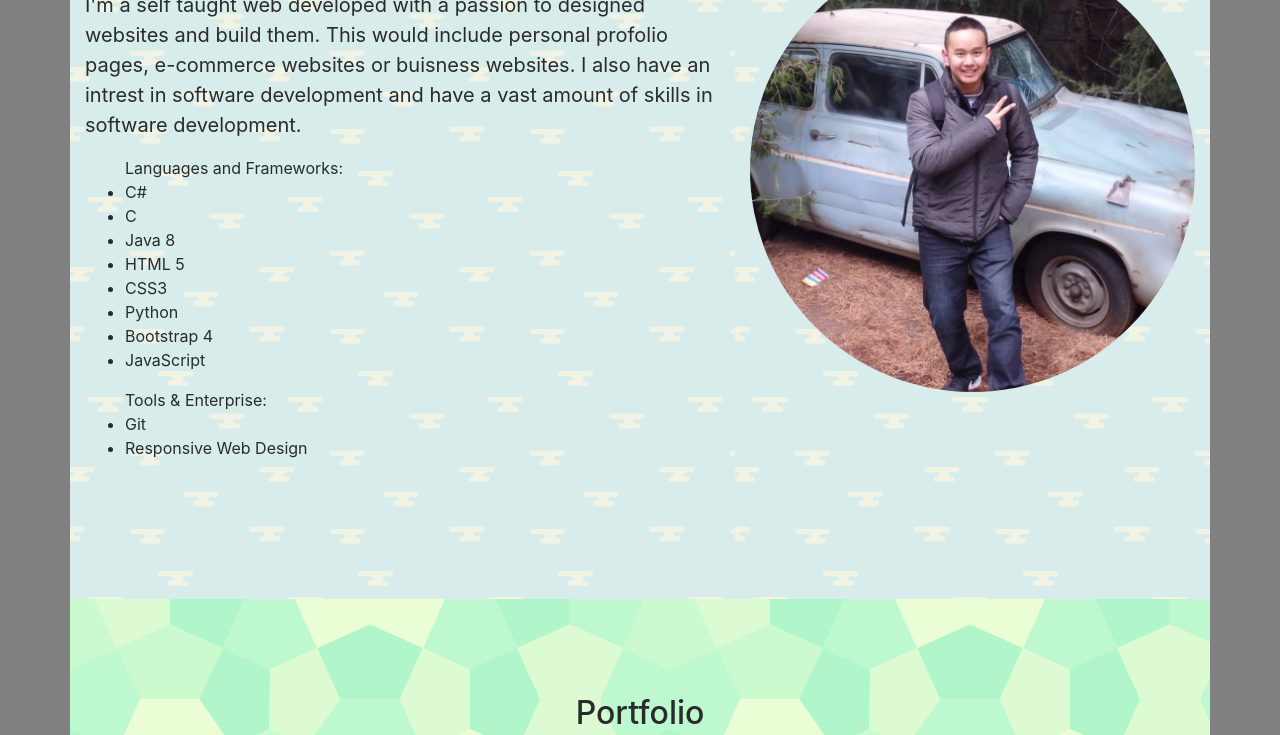
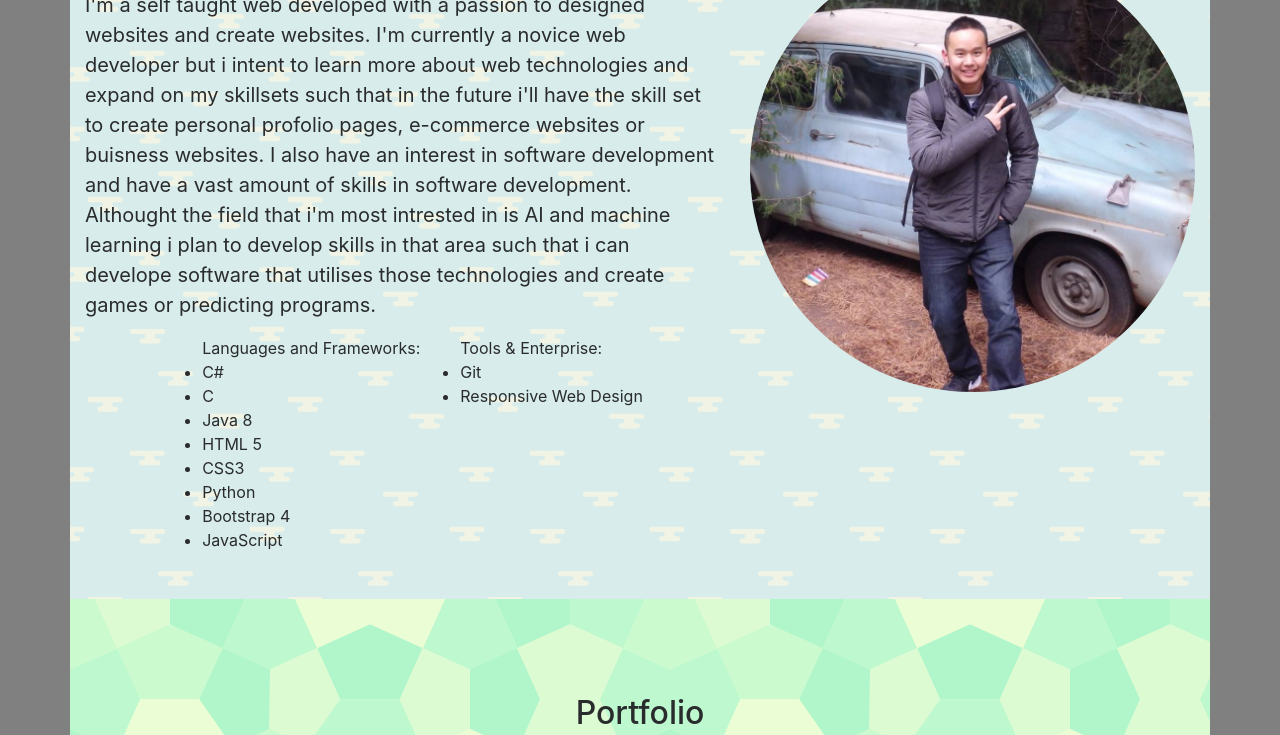
Before and after one commit to johnnycrusher/portfolio-page, a website: page public/index.html in a window 1280 px wide. Shown: the part 549-1284 px from the top of the page. Drawn offline with nearby package versions, Linux system fonts and the light colour scheme.

Commit message:
Slightly Improved

```diff
--- a/public/index.html
+++ b/public/index.html
@@ -60,9 +60,11 @@
         </div>
       </div>
       <!-- About Section-->
+      <div class="row" id = "about">
         <div class ="col-7 pt-5 about-section" id="about" style='min-height:700px'>
           <h2>John Huynh</h2>
-        <p> I'm a self taught web developed with a passion to designed websites and build them. This would include personal profolio pages, e-commerce websites or buisness websites. I also have an intrest in software development and have a vast amount of skills in software development.</p>
+          <p> I'm a self taught web developed with a passion to designed websites and create websites. I'm currently a novice web developer but i intent to learn more about web technologies and expand on my skillsets such that in the future i'll have the skill set to create personal profolio pages, e-commerce websites or buisness websites. I also have an interest in software development and have a vast amount of skills in software development. Althought the field that i'm most intrested in is AI and machine learning i plan to develop skills in that area such that i can develope software that utilises those technologies and create games or predicting programs.</p>
+          <div class="skillsTable">
             <ul>Languages and Frameworks:
               <li>C#</li>
               <li>C</li>
@@ -78,9 +80,13 @@
               <li>Responsive Web Design</li>
             </ul>
           </div>
+
+        </div>
         <div class="col-5 about-section" style='min-height:700px'>
           <img src="images/me.jpg" class="img-fluid rounded-circle mt-5">
         </div>
+      </div>
+
       <!-- Portfolio Section-->
       <div class="col-12 bg-warning" id="portfolio" style='min-height:800px'>
         <h2 class="text-center pt-5 mt-5">Portfolio</h2>
--- a/public/stylesheets/styles.css
+++ b/public/stylesheets/styles.css
@@ -27,6 +27,10 @@ p{
 .input-box{
     width:50%;
 }
+.skillsTable{
+    display: flex;
+    justify-content: center;
+}
 #inputMessage{
     width: 75%;
 }
@@ -42,10 +46,7 @@ hr.star-bright, hr.star-dark {
     background-image: url(../images/circles-light.png);
     background-repeat: repeat-x;
 }
-.about-section{
-    background-image: url(../images/cloudy-day.png);
-    background-repeat: repeat;
-}
+
 #portfolio{
     background-image: url(../images/congruent_pentagon.png);
     background-repeat: repeat;
@@ -54,3 +55,8 @@ hr.star-bright, hr.star-dark {
     background-image: url(../images/chruch.png);
     background-repeat:repeat;
 }
+#about{
+    background-image: url(../images/cloudy-day.png);
+    background-repeat: repeat;
+    margin: 0px;
+}
```
Lines whose indentation alone changed are shown as unchanged.
